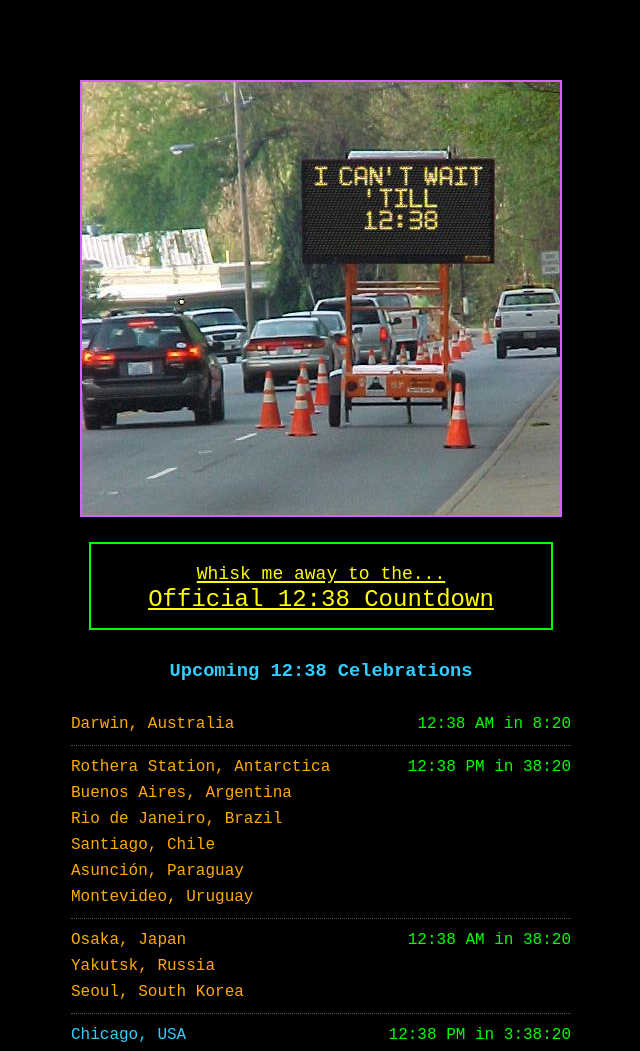
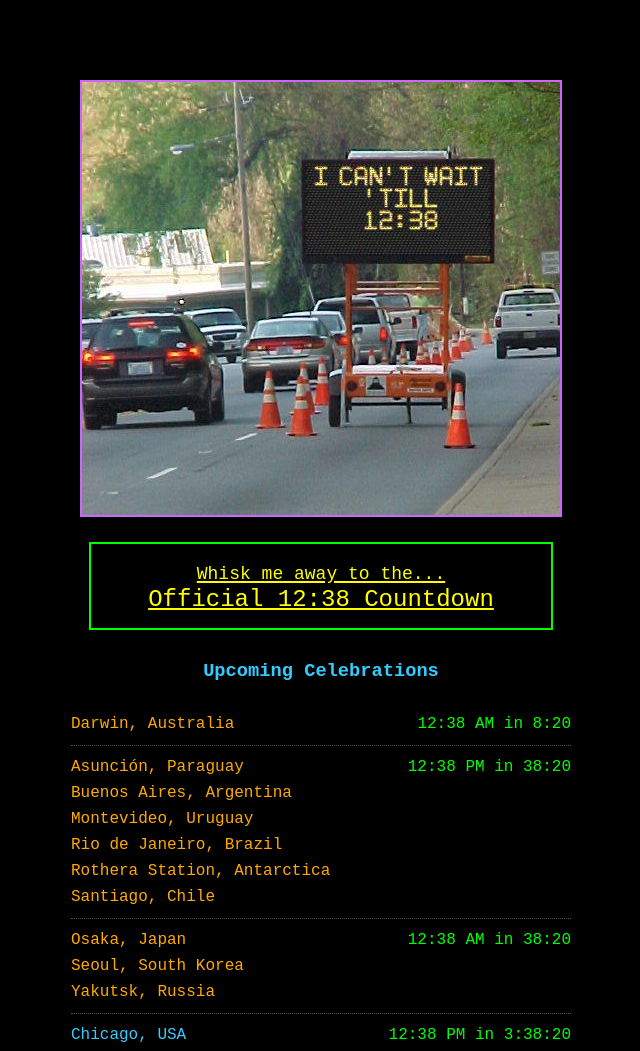
Before and after one commit to ekingery/12-38.com, a plain HTML site: page index.html in a window 1280 px wide. Shown: the whole page, without its empty margins (319-959 px from the left). Drawn offline with Linux system fonts and the light colour scheme.

Commit message:
Simple commit

```diff
--- a/index.html
+++ b/index.html
@@ -103,7 +103,7 @@
 
     <a href="/countdown" class="countdown-link"><span class="whisk-text">Whisk me away to the...</span><br>Official 12:38 Countdown</a>
 
-    <h3 class="upcoming-header">Upcoming 12:38 Celebrations</h3>
+    <h3 class="upcoming-header">Upcoming Celebrations</h3>
     <div id="upcoming-output" class="upcoming-list"></div>
   </div>
 </body>
--- a/js/upcoming.js
+++ b/js/upcoming.js
@@ -1,5 +1,5 @@
 /**
- * Upcoming 12:38 Celebrations
+ * Upcoming Celebrations
  * Shows cities where 12:38 is coming up within the next hour
  */
 
@@ -371,11 +371,8 @@ const renderUpcoming = () => {
     const countryCounts = new Map();
     const filtered = [];
 
-    // Sort by country first, then by city name
-    group.cities.sort((a, b) => {
-      if (a.country !== b.country) return a.country.localeCompare(b.country);
-      return a.name.localeCompare(b.name);
-    });
+    // Sort by city name only for stable display
+    group.cities.sort((a, b) => a.name.localeCompare(b.name));
 
     for (const city of group.cities) {
       // Chicago always appears and doesn't count towards limits
@@ -434,7 +431,23 @@ const renderUpcoming = () => {
 };
 
 // Initialize on page load
+
+
 window.addEventListener('DOMContentLoaded', () => {
   renderUpcoming();
-  setInterval(renderUpcoming, 1000);
+  setInterval(renderUpcoming, 1000); // Update countdown every second
+
+  // Function to refresh cities and re-render
+  const refreshCities = () => {
+    CITIES = buildCityList();
+    renderUpcoming();
+  };
+
+  // Calculate ms until next minute
+  const now = new Date();
+  const msToNextMinute = (60 - now.getSeconds()) * 1000 - now.getMilliseconds();
+  setTimeout(() => {
+    refreshCities();
+    setInterval(refreshCities, 60000); // Then every minute
+  }, msToNextMinute);
 });
```
